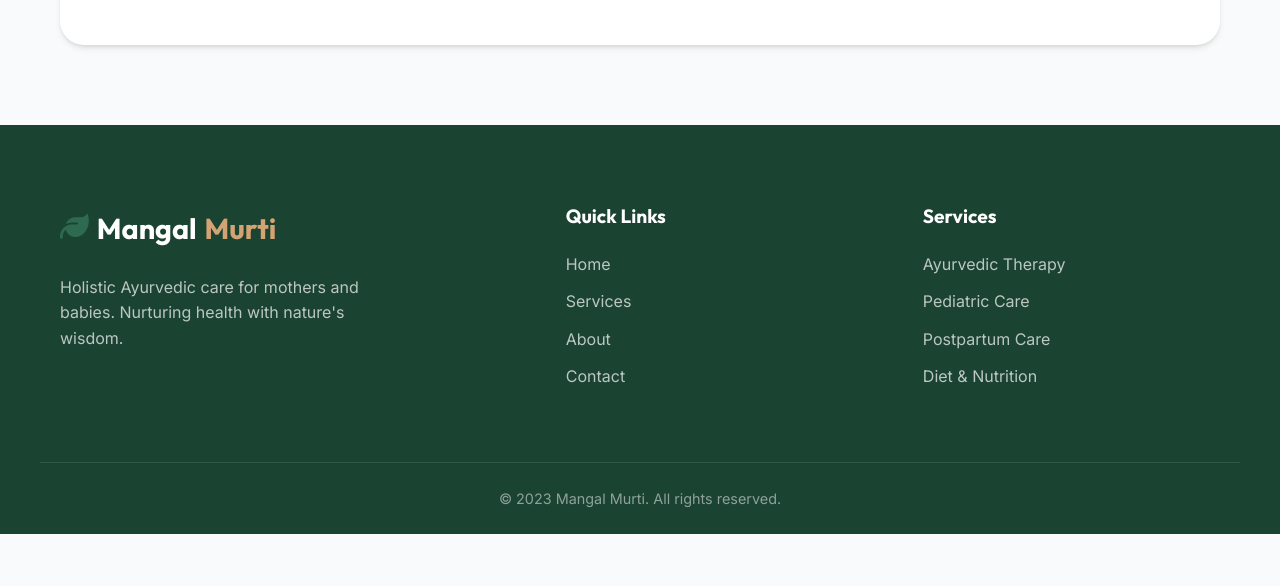
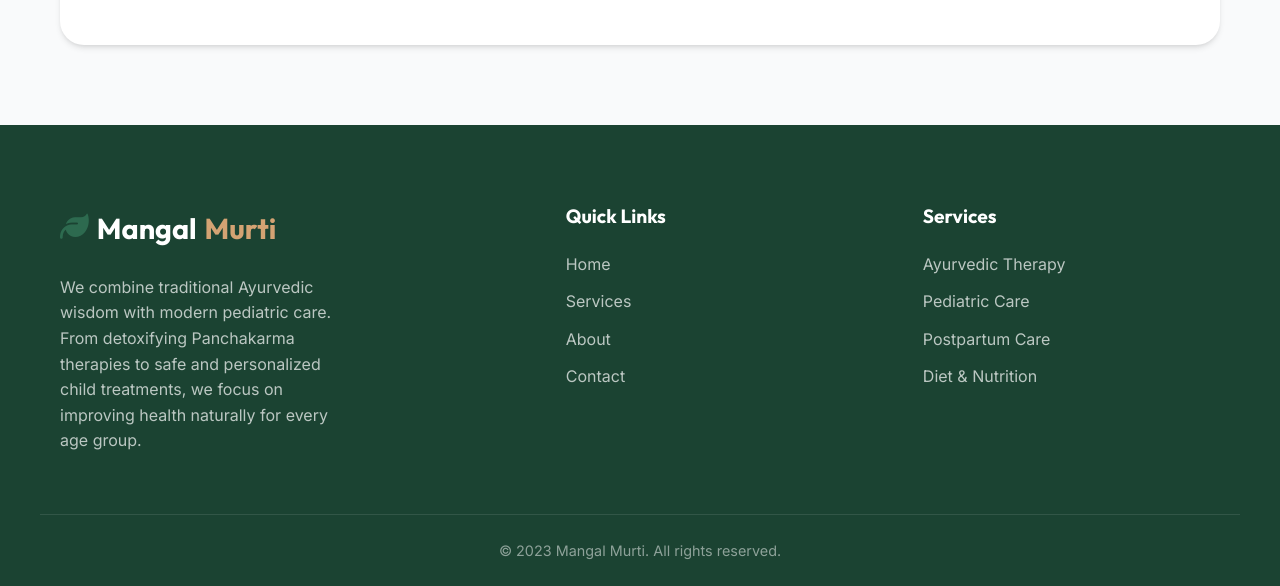
Before and after one commit to Yash7776/Clinic, a plain HTML site: page Index.html in a window 1280 px wide. Shown: the part 3878-4464 px from the top of the page. Before the commit the page ends 4412 px from the top, so only its background shows below. Drawn offline with Linux system fonts and the light colour scheme.

Commit message:
Content Chnaged

```diff
--- a/Index.html
+++ b/Index.html
@@ -291,7 +291,7 @@
                 <a href="#" class="logo">
                     <i class="fa-solid fa-leaf"></i> Mangal<span>Murti</span>
                 </a>
-                <p>Holistic Ayurvedic care for mothers and babies. Nurturing health with nature's wisdom.</p>
+                <p>We combine traditional Ayurvedic wisdom with modern pediatric care. From detoxifying Panchakarma therapies to safe and personalized child treatments, we focus on improving health naturally for every age group.</p>
             </div>
             <div class="footer-col">
                 <h4>Quick Links</h4>
```
